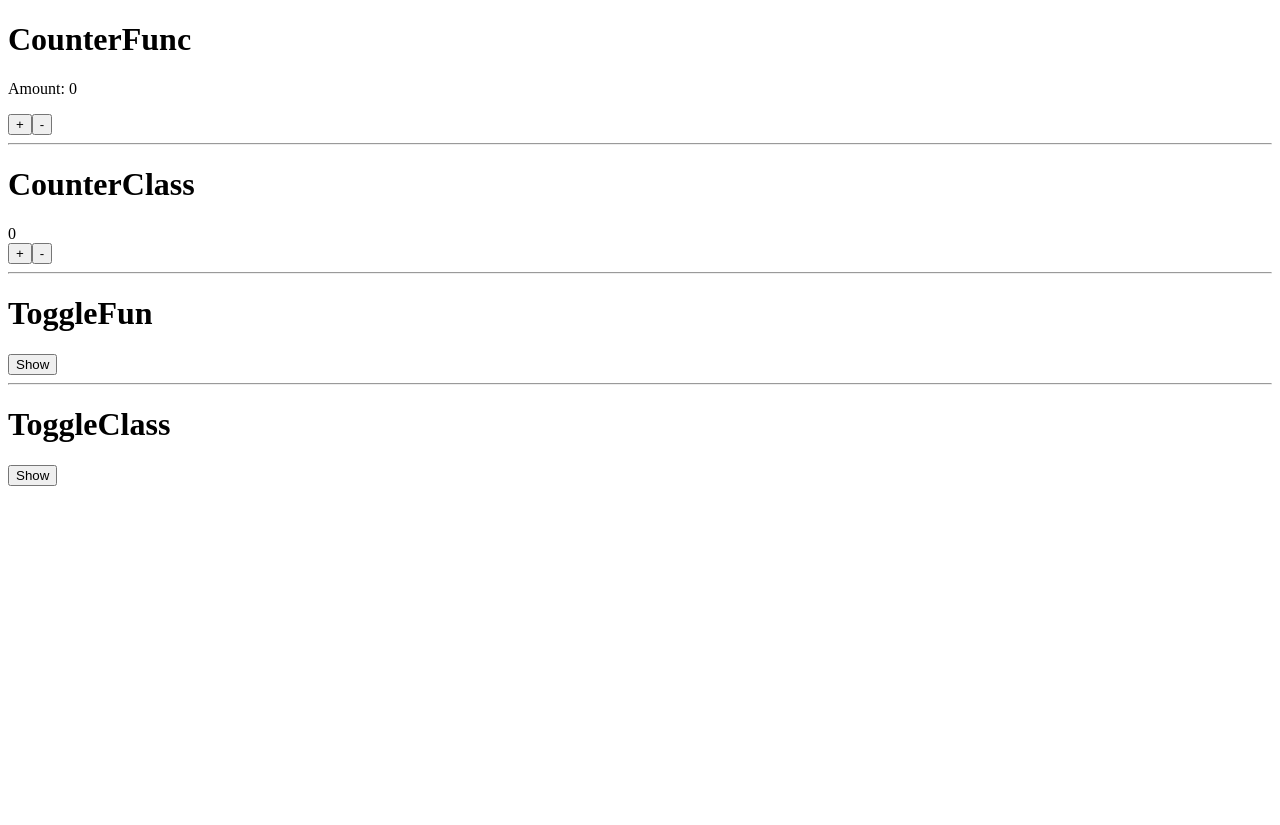
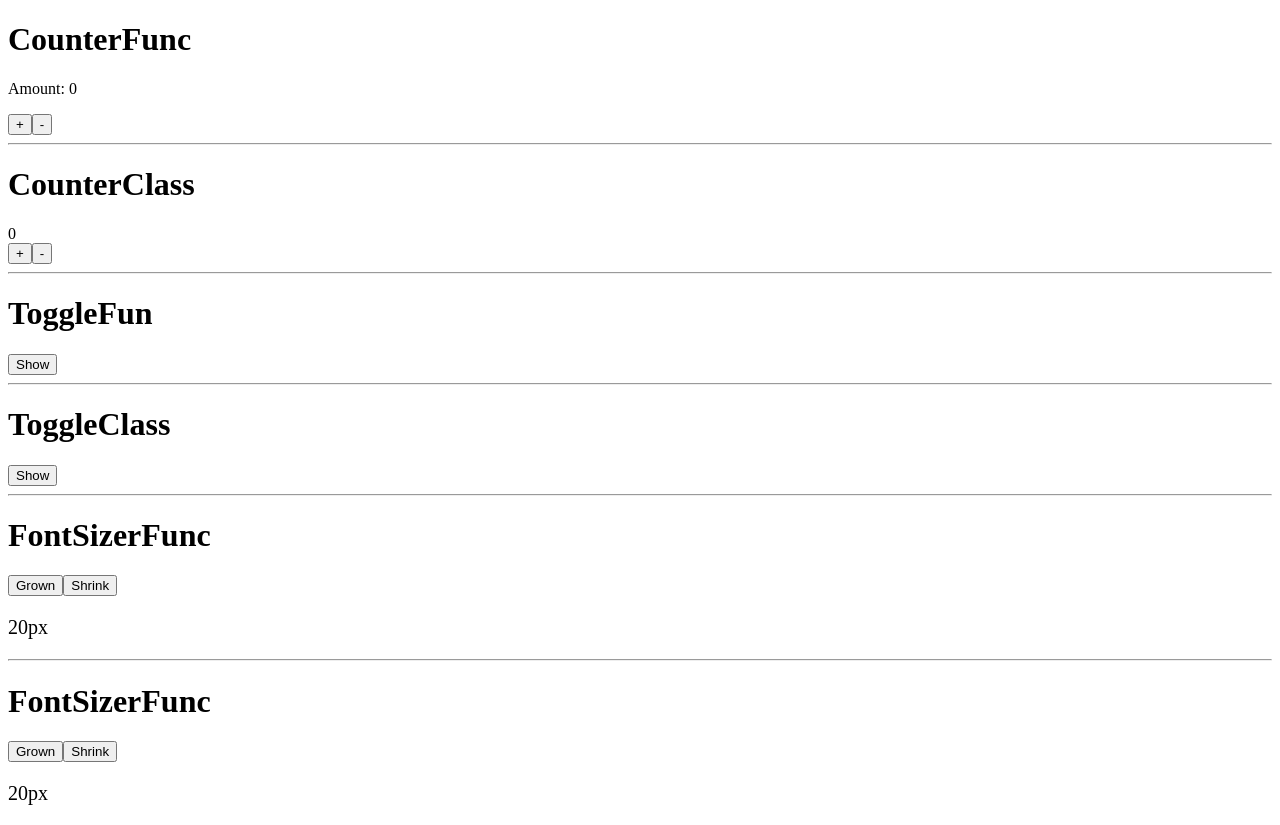
Before and after one commit to mkusztal/react-typescript-widgets, a React (Create React App) app: page / in a window 1280 px wide. Before the commit the page ends 800 px from the top, so only its background shows below. Built offline with nearby package versions, Linux system fonts and the light colour scheme.

Commit message:
Add fontSize component and add constractor to ToggleClass Component

```diff
--- a/src/App.tsx
+++ b/src/App.tsx
@@ -3,17 +3,26 @@ import Counter from "./components/CounterFunc/Counter";
 import CounterClass from "./components/CounterClass/CounterClass";
 import ToggleFun from "./components/ToggleFunc/ToggleFun";
 import ToggleClass from "./components/ToggleClass/ToggleClass";
+import FontSizerFunc from "./components/FontSizerFunc/FontSizerFunc";
+import FontSizeClass from "./components/FontSizeClass/FontSizeClass";
 
 function App() {
   return (
     <div className="App">
       <Counter />
       <hr />
+      {/* without contractor | count is as props */}
       <CounterClass count={0} />
       <hr />
       <ToggleFun />
       <hr />
-      <ToggleClass show={false} />
+      {/* with contractor */}
+      <ToggleClass />
+      <hr />
+      <FontSizerFunc />
+      <hr />
+      {/* with contractor */}
+      <FontSizeClass />
     </div>
   );
 }
--- a/src/components/CounterClass/CounterClass.tsx
+++ b/src/components/CounterClass/CounterClass.tsx
@@ -1,16 +1,12 @@
 import React, { Component } from "react";
 import CounterClassDisplay from "./CounterClassDisplay";
-
-type TProps = {
-  [key: string]: any;
-};
 
 type TState = {
   // it works as a property
   count: number;
 };
 
-class CounterClass extends Component<TState, TProps> {
+class CounterClass extends Component<TState> {
   state: TState = {
     count: 0,
   };
--- /dev/null
+++ b/src/components/FontSizeClass/FontSizeClass.tsx
@@ -0,0 +1,44 @@
+import React, { Component } from "react";
+
+type TProps = {
+  [key: string]: any;
+};
+
+type TState = {
+  size: number;
+};
+
+class FontSizeClass extends Component<TProps, TState> {
+  constructor(props: TProps) {
+    super(props);
+
+    this.state = {
+      size: 20,
+    };
+  }
+
+  increaseSize = () => {
+    this.setState({
+      size: this.state.size + 5,
+    });
+  };
+
+  decreaseSize = () => {
+    this.setState({
+      size: this.state.size - 5,
+    });
+  };
+
+  render() {
+    return (
+      <div>
+        <h1>FontSizerFunc</h1>
+        <button onClick={this.increaseSize}>Grown</button>
+        <button onClick={this.decreaseSize}>Shrink</button>
+        <p style={{ fontSize: `${this.state.size}px` }}>{this.state.size}px</p>
+      </div>
+    );
+  }
+}
+
+export default FontSizeClass;
--- /dev/null
+++ b/src/components/FontSizerFunc/FontSizerFunc.tsx
@@ -0,0 +1,24 @@
+import React, { useState } from "react";
+
+const FontSizerFunc = () => {
+  const [size, setSize] = useState(20);
+
+  const increaseSize = () => {
+    setSize(() => size + 5);
+  };
+
+  const decreaseSize = () => {
+    setSize(() => size - 5);
+  };
+
+  return (
+    <div>
+      <h1>FontSizerFunc</h1>
+      <button onClick={increaseSize}>Grown</button>
+      <button onClick={decreaseSize}>Shrink</button>
+      <p style={{ fontSize: `${size}px` }}>{size}px</p>
+    </div>
+  );
+};
+
+export default FontSizerFunc;
--- a/src/components/ToggleClass/ToggleClass.tsx
+++ b/src/components/ToggleClass/ToggleClass.tsx
@@ -1,13 +1,21 @@
 import React, { Component } from "react";
+
+type TProps = {
+  [key: string]: any;
+};
 
 type TState = {
   show: boolean;
 };
 
-class ToggleClass extends Component<TState> {
-  state: TState = {
-    show: false,
-  };
+class ToggleClass extends Component<TProps, TState> {
+  constructor(props: TProps) {
+    super(props);
+
+    this.state = {
+      show: false,
+    };
+  }
 
   handleToggle = () => {
     this.setState({ show: !this.state.show });
```
